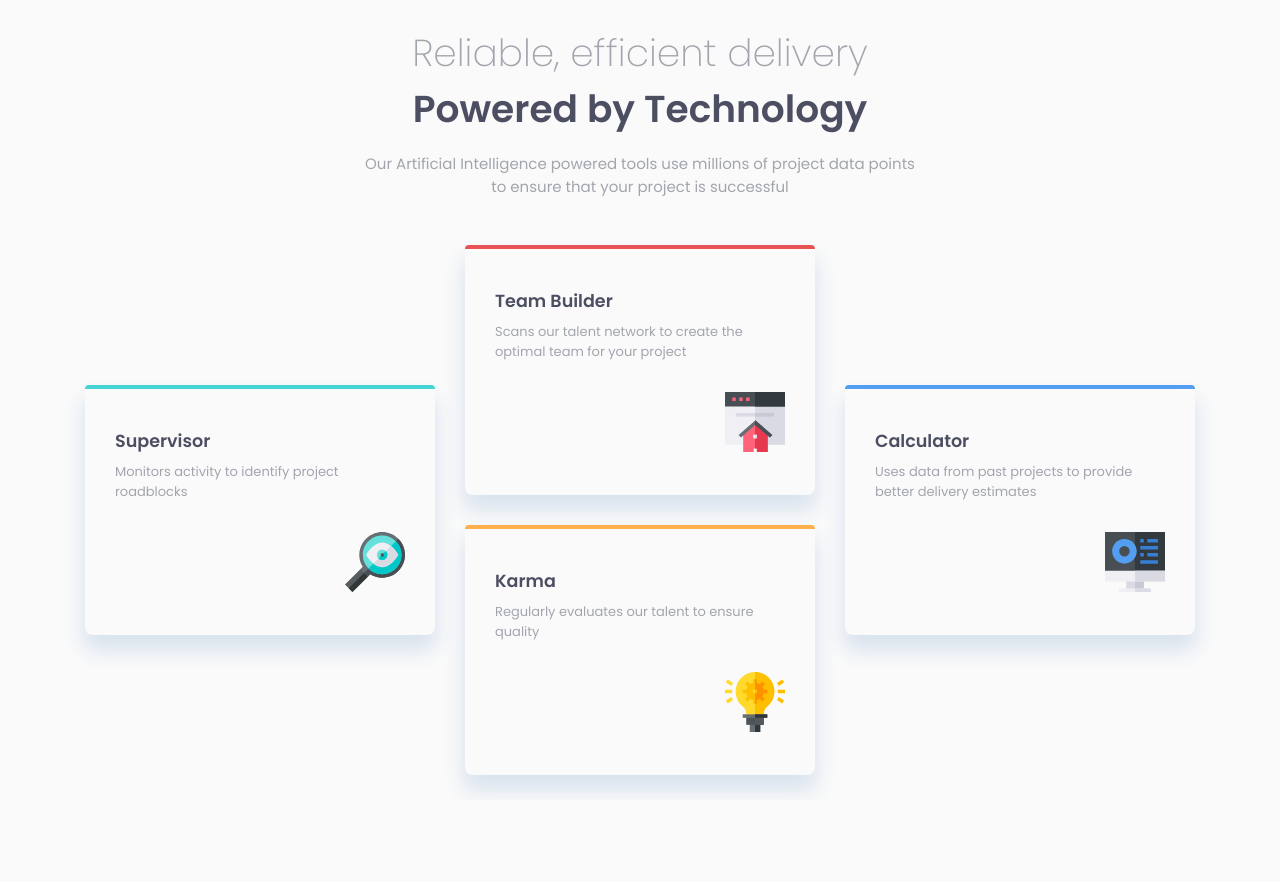
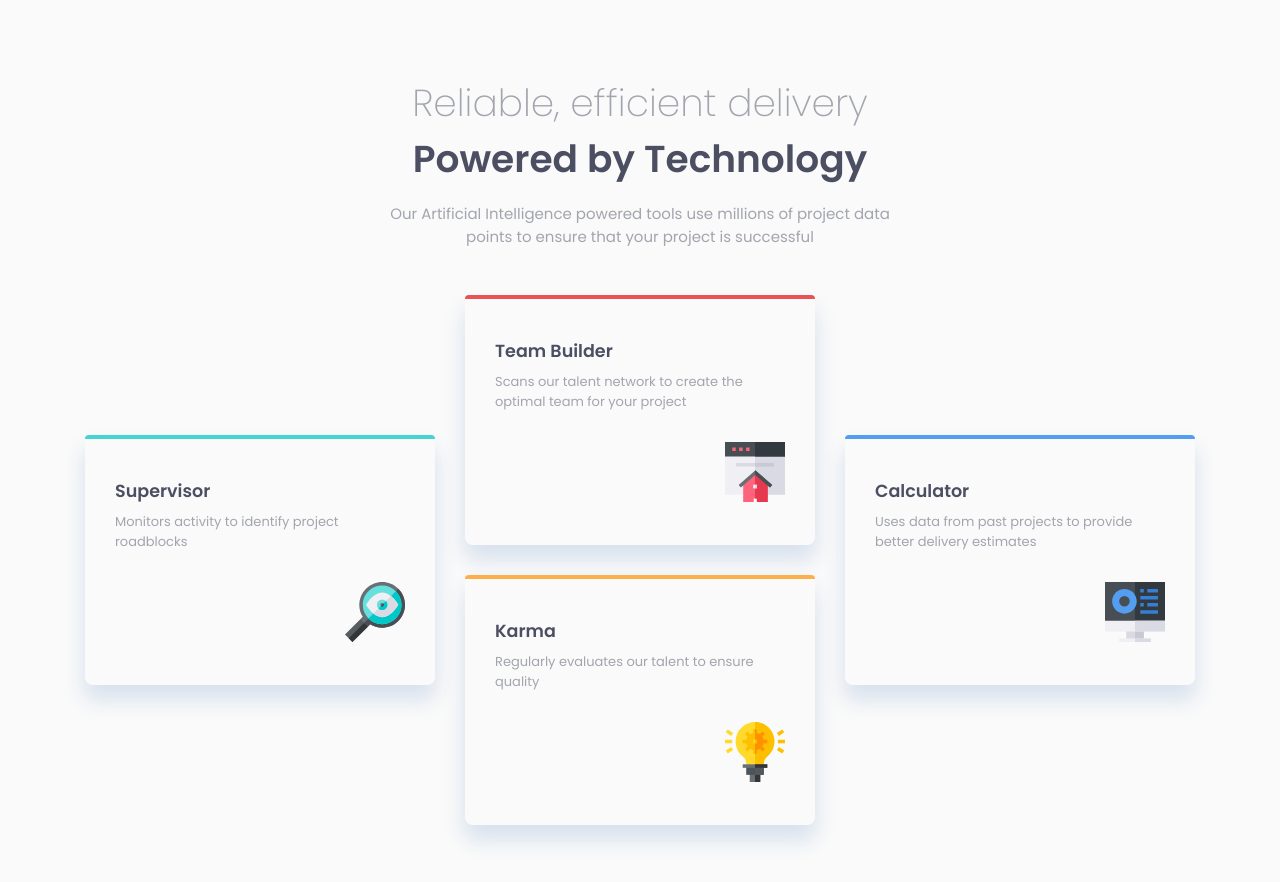
Before and after one commit to OnescuRadu/Frontend-Mentor-Challenges, a plain HTML site: page four-card-feature-section/index.html in a window 1280 px wide. Before the commit the page ends 800 px from the top, so only its background shows below. Drawn offline with Linux system fonts and the light colour scheme.

Commit message:
small improvements

```diff
--- a/four-card-feature-section/styles.css
+++ b/four-card-feature-section/styles.css
@@ -117,24 +117,15 @@ body {
 
 /* --Media Query Minimum Width 1150px-- */
 @media only screen and (min-width: 1150px) {
-
-    html,
-    body {
-        height: 100%;
-    }
-
     .card-container {
-        height: 100%;
+        height: auto;
         margin: 0;
-        align-self: center;
-        display: flex;
-        align-items: center;
-        justify-content: center;
+        margin-top: 5em;
+        margin-bottom: 5em;
     }
 
     .card-wrapper {
         display: flex;
-        flex-direction: row;
         align-items: center;
         justify-content: center;
     }
@@ -149,7 +140,7 @@ body {
         justify-content: start;
         padding: 0;
         margin: 0 auto;
-        width: 550px;
+        width: 500px;
     }
 
     .card-container .card.item-1 h2 {
```
